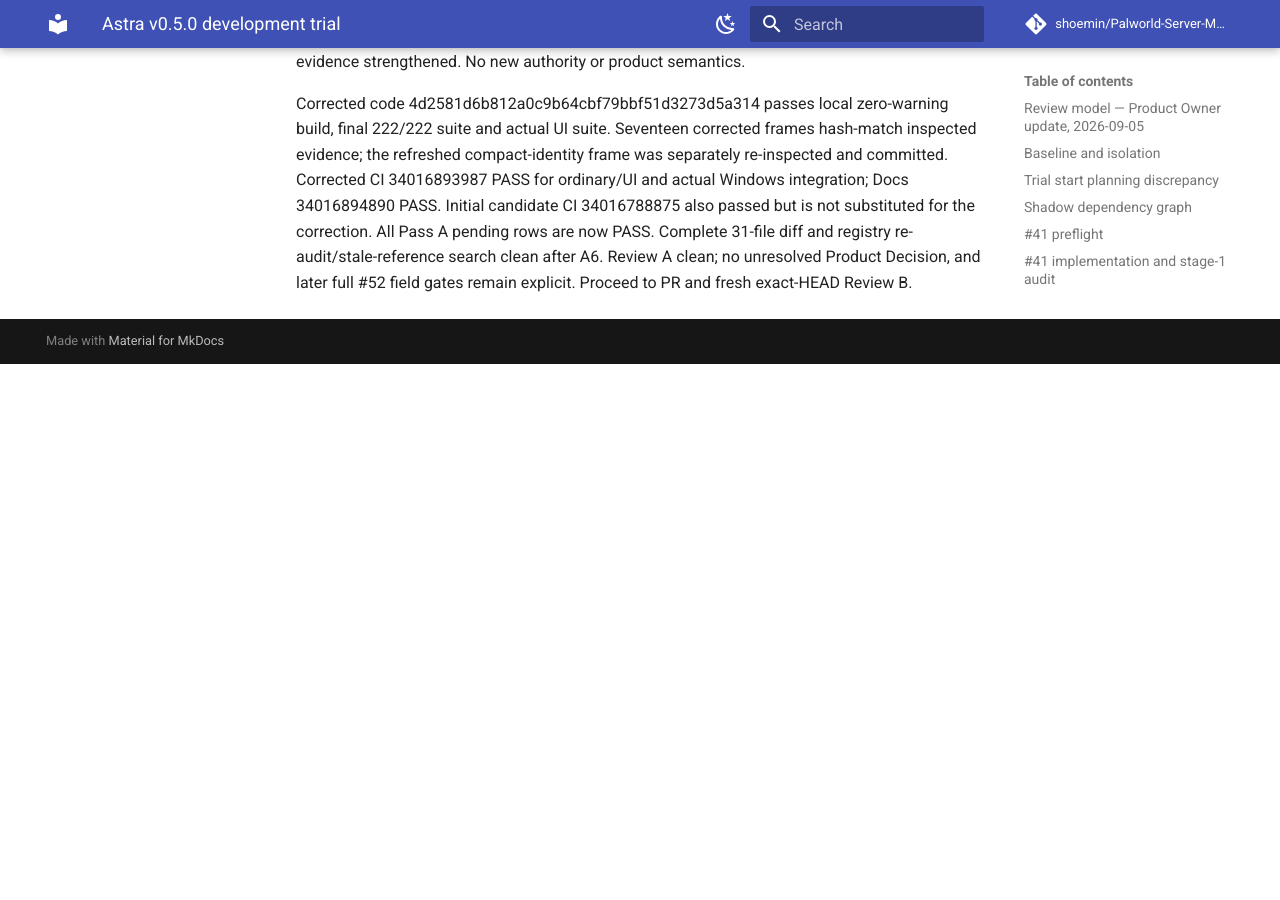
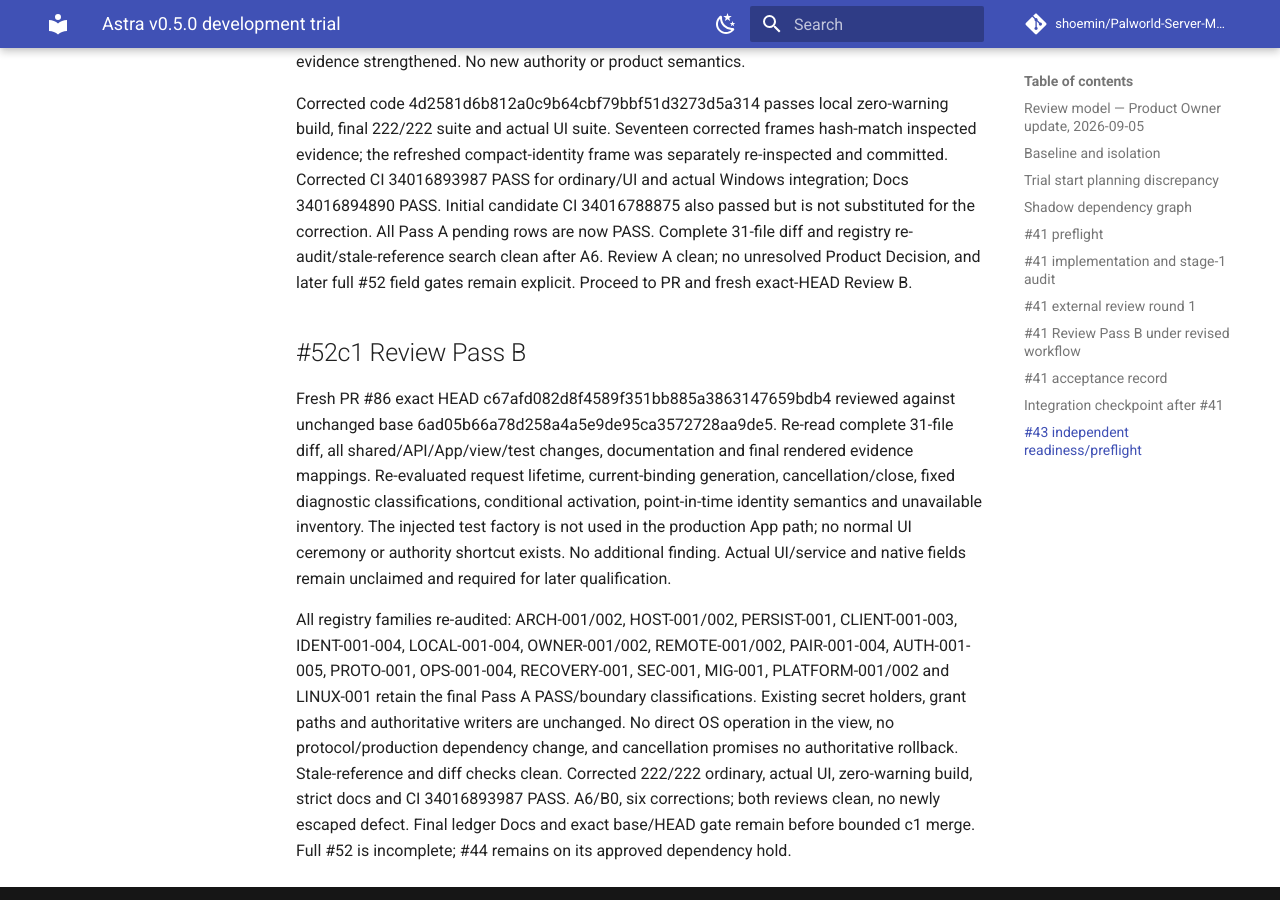
Before and after one commit to shoemin/Palworld-Server-Manager, an MkDocs documentation site: the page built from docs/experiments/astra-v0.5.0-trial.md, in a window 1280 px wide and 900 px high, scrolled down 121754 px. Built offline with MkDocs 1.6.1 and Material for MkDocs 9.7.7, drawn with Linux system fonts in a browser that asks for light colours; comment, search, counter and statistics services are not loaded; before the commit the page ends 122118 px from its top, so only the background shows below that.

Commit message:
docs: record clean connection UI Review B

```diff
--- a/docs/experiments/astra-v0.5.0-trial.md
+++ b/docs/experiments/astra-v0.5.0-trial.md
@@ -1304,3 +1304,9 @@ Corrected zero-warning build, 222/222 ordinary tests and actual rendered/input/c
 A6 source review found that an external BindState replacement could retain the last verified identity or allow an in-flight connection reply to replace the newer view. Binding now clears verified identity/details and advances a generation; stale success/failure cannot establish a new identity after replacement. Added actual UI tests for clearing a successful check and replacing a pending view before its late success. Six total pre-PR corrections; the earlier CI candidate is superseded for acceptance. All eighteen refreshed frames inspected; corrected renders must match or be re-inspected. Complete registry classifications remain unchanged, with lifecycle evidence strengthened. No new authority or product semantics.
 
 Corrected code 4d2581d6b812a0c9b64cbf79bbf51d3273d5a314 passes local zero-warning build, final 222/222 suite and actual UI suite. Seventeen corrected frames hash-match inspected evidence; the refreshed compact-identity frame was separately re-inspected and committed. Corrected CI 34016893987 PASS for ordinary/UI and actual Windows integration; Docs 34016894890 PASS. Initial candidate CI 34016788875 also passed but is not substituted for the correction. All Pass A pending rows are now PASS. Complete 31-file diff and registry re-audit/stale-reference search clean after A6. Review A clean; no unresolved Product Decision, and later full #52 field gates remain explicit. Proceed to PR and fresh exact-HEAD Review B.
+
+## #52c1 Review Pass B
+
+Fresh PR #86 exact HEAD c67afd082d8f4589f351bb885a3863147659bdb4 reviewed against unchanged base 6ad05b66a78d258a4a5e9de95ca3572728aa9de5. Re-read complete 31-file diff, all shared/API/App/view/test changes, documentation and final rendered evidence mappings. Re-evaluated request lifetime, current-binding generation, cancellation/close, fixed diagnostic classifications, conditional activation, point-in-time identity semantics and unavailable inventory. The injected test factory is not used in the production App path; no normal UI ceremony or authority shortcut exists. No additional finding. Actual UI/service and native fields remain unclaimed and required for later qualification.
+
+All registry families re-audited: ARCH-001/002, HOST-001/002, PERSIST-001, CLIENT-001-003, IDENT-001-004, LOCAL-001-004, OWNER-001/002, REMOTE-001/002, PAIR-001-004, AUTH-001-005, PROTO-001, OPS-001-004, RECOVERY-001, SEC-001, MIG-001, PLATFORM-001/002 and LINUX-001 retain the final Pass A PASS/boundary classifications. Existing secret holders, grant paths and authoritative writers are unchanged. No direct OS operation in the view, no protocol/production dependency change, and cancellation promises no authoritative rollback. Stale-reference and diff checks clean. Corrected 222/222 ordinary, actual UI, zero-warning build, strict docs and CI 34016893987 PASS. A6/B0, six corrections; both reviews clean, no newly escaped defect. Final ledger Docs and exact base/HEAD gate remain before bounded c1 merge. Full #52 is incomplete; #44 remains on its approved dependency hold.
```
